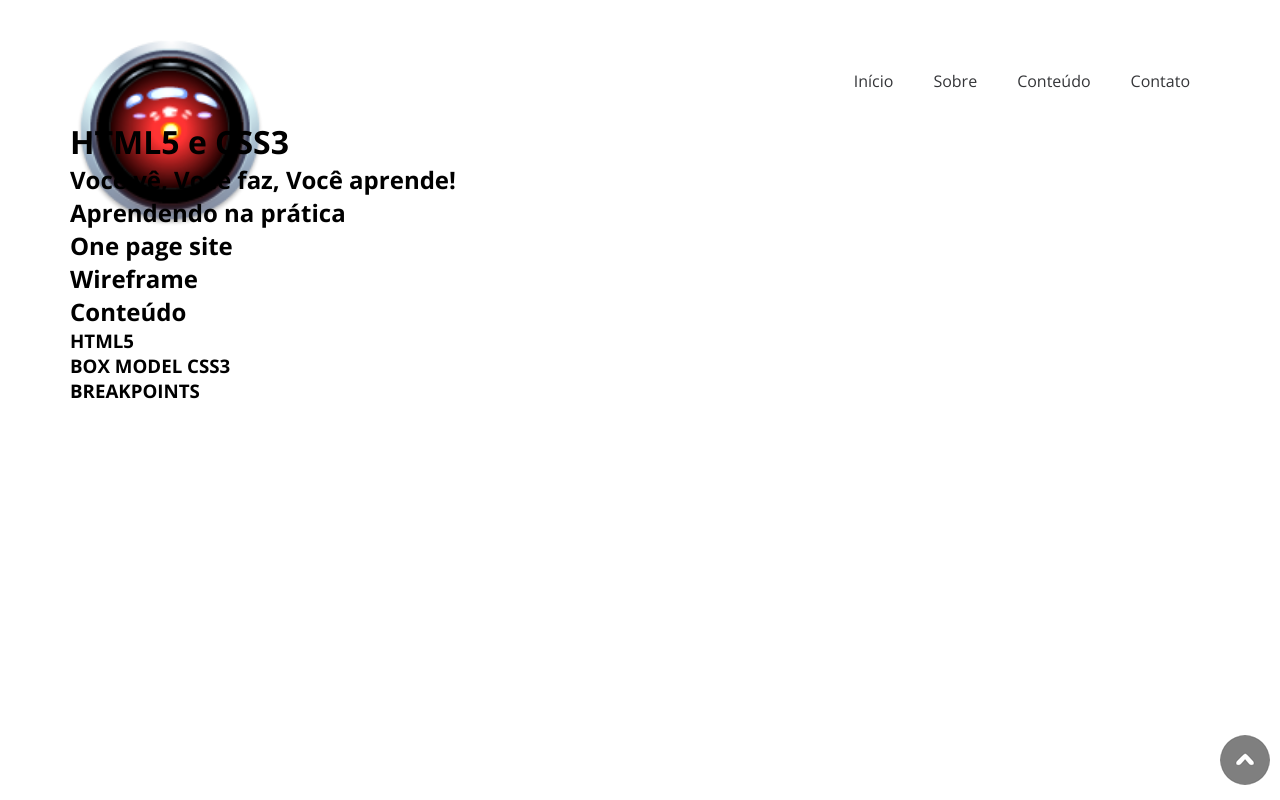
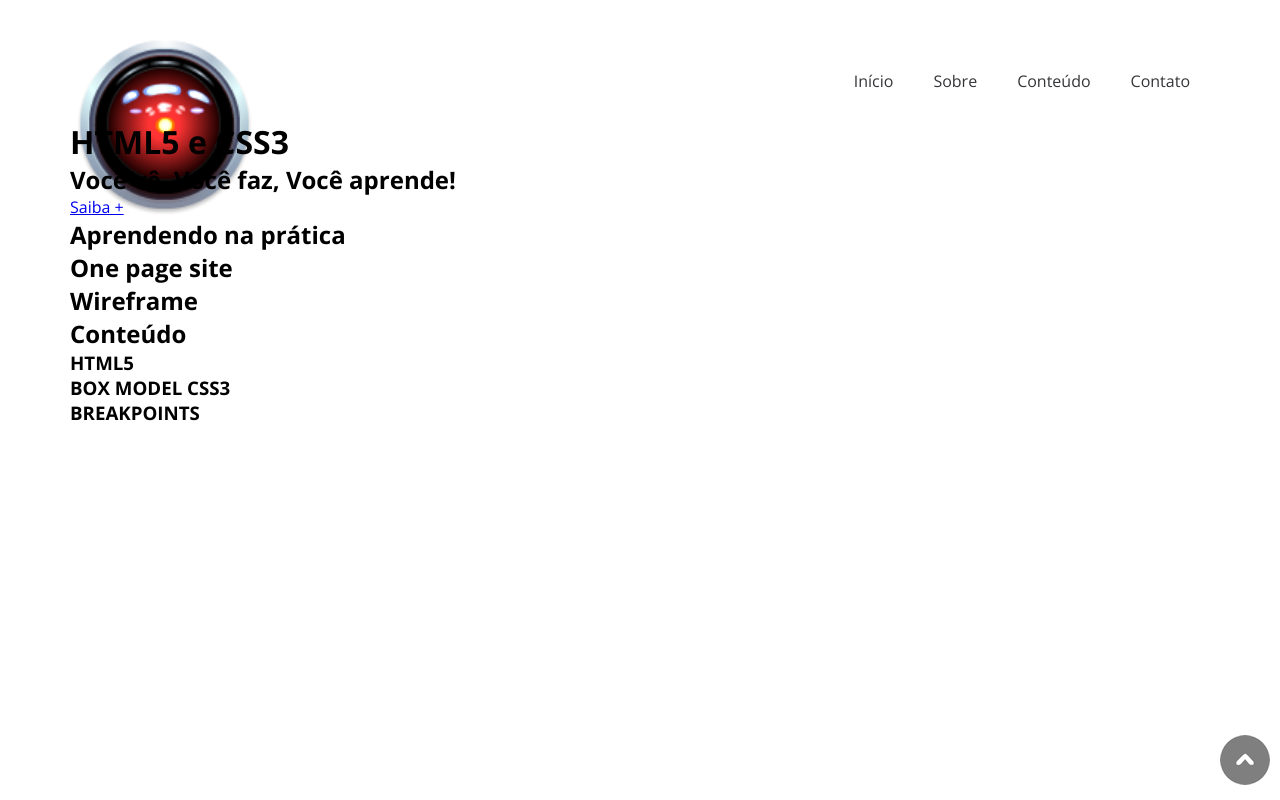
Before and after one commit to Alexandrybrito/html5css3, a plain HTML site: page index.html in a window 1280 px wide. Drawn offline with nearby package versions, Linux system fonts and the light colour scheme.

Commit message:
Alterações e ajustes de bugs no cabeçalho

```diff
--- a/index.html
+++ b/index.html
@@ -3,12 +3,12 @@
   <head>
     <meta charset="UTF-8" />
     <meta name="viewport" content="width=device-width, initial-scale=1.0" />
-    <title>One page Zombie</title>
+    <title>One page</title>
     <meta
       name="description"
       content="Aprendendo HTML5, CSS3 e SEO de
     forma prática e objetiva desenvolvendo passo a passo do início até
-     a hospedagem da one page moderno e responsivo."
+     a hospedagem de uma one page moderna e responsiva."
     />
     <link rel="icon" href="zombie.ico" />
     <link rel="stylesheet" href="style.css" />
@@ -17,8 +17,8 @@
   <body>
     <!-- Cabeçalho -->
     <header id="inicio">
-      <div class="container flex">
-        <div id="logo"><img src="/img/favicon.png" alt="image globo" /></div>
+      <div class="container Flex">
+        <div id="logo"><img src="/img/favicon.png" alt="logotipo" /></div>
         <nav>
           <input type="checkbox" id="check" />
           <label for="check">&#x268C;</label>
@@ -37,6 +37,7 @@
       <div class="container">
         <h1>HTML5 e CSS3</h1>
         <h2>Você vê, Você faz, Você aprende!</h2>
+        <a href="https://github.com/Alexandrybrito/html5css3" target="_blank" class="Botao">Saiba +</a>
       </div>
     </main>
 
--- a/style.css
+++ b/style.css
@@ -5,6 +5,7 @@
 
 /* mportação (Google-fonts)*/
 @import url('https://fonts.googleapis.com/css2?family=Open+Sans:ital,wght@0,300..800;1,300..800&display=swap');
+
 
 /* CSS Reset*/
 *{
@@ -23,12 +24,25 @@ body {
     margin: 0 auto;
 }
 
-.flex {
+.Flex {
     display: flex;
     justify-content: space-between;
 }
 
-/* Tpo do site */
+/* Botão */
+/*
+.Botao {
+    text-decoration: none;
+    color: #fff;
+    font-size: 1.3em;
+    font-weight: 700;
+    background-color: #c00000;
+    padding: 10px 40px;
+    border: 2px solid #fff;
+    border-radius: 50px;
+}*/
+
+/* Topo do site */
 #topo {
     position: fixed;
     right: 10px;
@@ -68,7 +82,7 @@ nav ul {
     transition: all 0.5s;
 }
 
-#check:checked ~ ul {
+#check:checked~ul {
     right: 0;
 }
 
@@ -82,6 +96,28 @@ nav ul li a {
     color: #fff;
 }
 
+/* Destaque */
+/*
+main {
+    height: 75vh;
+    background: url(img/banner.jpg);
+    background-size: cover;
+    color: #fff;
+    display: flex;
+    flex-direction: column;
+    justify-content: center;
+    text-align: center;
+}
+
+main h1 {
+    font-size: 2.5em;
+}
+
+main h2 {
+    font-size: 1em;
+    margin: 20px 0px 50px 0px;
+}*/
+
 /* Smartphone Landscape >>>>>>>>>>>>>>>>>>>>>>>>>>>>>>>>>>>>>>*/
 @media (min-width: 576px) {
 
@@ -89,6 +125,12 @@ nav ul li a {
     .container {
         max-width: 540px;
     }
+
+    /* Destaque */
+    /*
+    main h1, main h2 {
+        text-shadow: #000 0.05em 0.05em 0.05em;
+    }*/
 }
 
 /* Tablet Portrait >>>>>>>>>>>>>>>>>>>>>>>>>>>>>>>>>>>>>>>>>>>*/
@@ -98,6 +140,20 @@ nav ul li a {
     .container {
         max-width: 720px;
     }
+
+    /* Destaque */
+    /*
+    main {
+        height: 45vh;
+    }
+
+    main h1 {
+        font-size: 5.5em;
+    }
+
+    main h2 {
+        font-size: 2em;
+    }*/
 }
 
 /* Tablet Landscape >>>>>>>>>>>>>>>>>>>>>>>>>>>>>>>>>>>>>>>>>>*/
@@ -107,6 +163,12 @@ nav ul li a {
     .container {
         max-width: 960px;
     }
+
+    /* destaque */
+    /*
+    main {
+        height: 70vh;
+    }*/
 }
 
 /* PC >>>>>>>>>>>>>>>>>>>>>>>>>>>>>>>>>>>>>>>>>>>>>>>>>>>>>>>>*/
@@ -118,13 +180,14 @@ nav ul li a {
     }
 
     /* Cabeçalho */
+
     header {
         height: 120px;
     }
 
     #logo img {
-        width: 200px;
-        height: 200px;
+        width: 189px;
+        height: 189px;
         margin-top: 30px;
     }
 
@@ -140,9 +203,10 @@ nav ul li a {
     }
 
     nav ul li {
-        float: left;
-        border: 0;
-    }
+      float: left;
+      border: 0;
+
+}
 
     nav ul li a {
         color: #343538;
@@ -151,4 +215,10 @@ nav ul li a {
     nav ul li a:hover {
         color: #c00000;
     }
+
+     /* destaque */
+     /*
+     main {
+        height: 60vh;
+    }*/
 }
```
